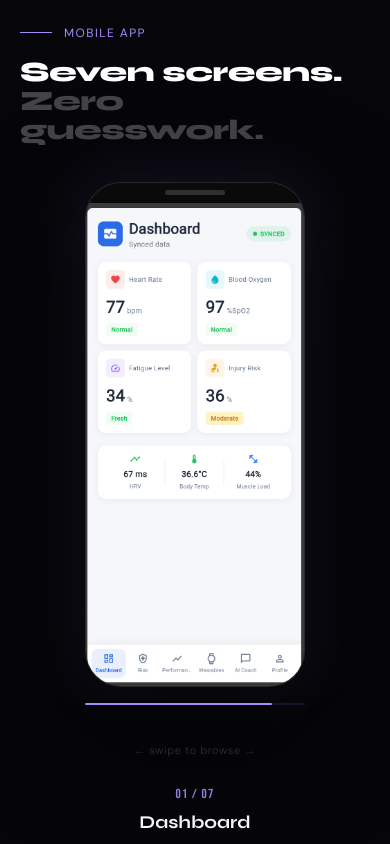
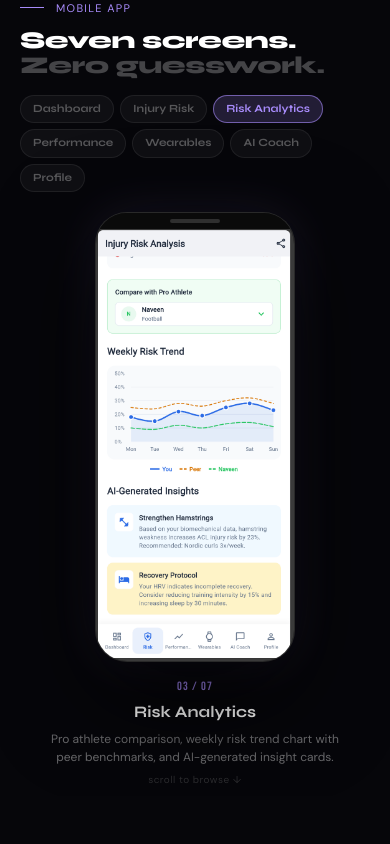
Before and after one commit to aadarsh2812/IIT-Pals-, a React (Vite) app in the folder mento-web/: page / in a window 390 px wide. Shown: the part 4120-4964 px from the top of the page. Built offline with nearby package versions, Linux system fonts and the light colour scheme.

Commit message:
feat: scroll-driven AppScreens on mobile
Screen titles shown above phone frame; scrolling through the 700vh
section advances the active screen automatically — no tap or swipe needed.

Co-Authored-By: Claude Sonnet 4.6 <noreply@anthropic.com>

```diff
--- a/mento-web/src/MentoShowcase.jsx
+++ b/mento-web/src/MentoShowcase.jsx
@@ -293,10 +293,11 @@ function Solution() {
   );
 }
 
-/* ── App Screenshots (auto-scroll) ───────────────────────────────────────── */
+/* ── App Screenshots ─────────────────────────────────────────────────────── */
 function AppScreens() {
   const [active, setActive] = useState(0);
   const isMobile = useMobile();
+  const sectionRef = useRef(null);
   const screens = [
     { img: "/screen1.png", label: "Dashboard", desc: "Real-time biometric overview with synced vitals — HR, SpO₂, Fatigue, Injury Risk — plus HRV, Body Temp, and Muscle Load." },
     { img: "/screen2.png", label: "Injury Risk", desc: "Body stress heatmap with 3D model, medical risk thresholds, and risk percentage display." },
@@ -307,92 +308,107 @@ function AppScreens() {
     { img: "/screen7.png", label: "Profile", desc: "Privacy controls, device management, account settings, and data sharing preferences." },
   ];
 
-  // auto-advance every 8s
+  // desktop auto-advance every 8s
   useEffect(() => {
+    if (isMobile) return;
     const id = setInterval(() => setActive(a => (a + 1) % screens.length), 8000);
     return () => clearInterval(id);
-  }, []);
+  }, [isMobile]);
 
-  // swipe to navigate
-  const touchStartX = useRef(null);
-  function onTouchStart(e) { touchStartX.current = e.touches[0].clientX; }
-  function onTouchEnd(e) {
-    if (touchStartX.current === null) return;
-    const diff = touchStartX.current - e.changedTouches[0].clientX;
-    if (Math.abs(diff) > 40) {
-      setActive(a => diff > 0 ? Math.min(a + 1, screens.length - 1) : Math.max(a - 1, 0));
-    }
-    touchStartX.current = null;
+  // scroll-driven active screen on mobile
+  const { scrollYProgress } = useScroll({ target: sectionRef, offset: ["start start", "end end"] });
+  useEffect(() => {
+    if (!isMobile) return;
+    const unsub = scrollYProgress.on("change", v => {
+      const idx = Math.min(Math.floor(v * screens.length), screens.length - 1);
+      setActive(idx);
+    });
+    return unsub;
+  }, [isMobile, scrollYProgress]);
+
+  if (isMobile) {
+    return (
+      /* ── Mobile: scroll-driven sticky ─────────────────────────────── */
+      <section id="app" ref={sectionRef} style={{ background: "#06060A", height: `${screens.length * 100}vh` }}>
+        {/* sticky viewport */}
+        <div style={{ position: "sticky", top: 0, height: "100vh", display: "flex", flexDirection: "column", justifyContent: "flex-start", padding: "48px 20px 24px", overflow: "hidden" }}>
+          {/* label */}
+          <div style={{ display: "flex", alignItems: "center", gap: 12, marginBottom: 12 }}>
+            <div style={{ width: 24, height: 1, background: "#A78BFA" }} />
+            <span style={{ fontFamily: "DM Sans", fontSize: 11, color: "#A78BFA", textTransform: "uppercase", letterSpacing: "0.12em" }}>Mobile App</span>
+          </div>
+
+          {/* heading */}
+          <h2 style={{ fontFamily: "Syne", fontWeight: 800, fontSize: "clamp(24px,6vw,42px)", color: "#fff", marginBottom: 16, letterSpacing: "-0.02em", lineHeight: 1.05 }}>
+            Seven screens.<br /><span style={{ color: "rgba(255,255,255,0.25)" }}>Zero guesswork.</span>
+          </h2>
+
+          {/* screen title pills — all 7, active highlighted */}
+          <div style={{ display: "flex", flexWrap: "wrap", gap: 6, marginBottom: 20 }}>
+            {screens.map((s, i) => (
+              <div key={s.label} style={{
+                fontFamily: "Syne", fontWeight: 700, fontSize: 11,
+                background: active === i ? "rgba(167,139,250,0.18)" : "rgba(255,255,255,0.04)",
+                border: active === i ? "1px solid rgba(167,139,250,0.6)" : "1px solid rgba(255,255,255,0.07)",
+                color: active === i ? "#A78BFA" : "rgba(255,255,255,0.3)",
+                borderRadius: 100, padding: "5px 12px",
+                transition: "all 0.3s",
+              }}>{s.label}</div>
+            ))}
+          </div>
+
+          {/* phone frame + description */}
+          <div style={{ display: "flex", flexDirection: "column", alignItems: "center", flex: 1, minHeight: 0 }}>
+            <div style={{ position: "relative", width: "min(200px, 55vw)", flexShrink: 0 }}>
+              <div style={{ border: "1px solid rgba(255,255,255,0.1)", borderRadius: 32, overflow: "hidden", background: "#111", boxShadow: "0 32px 100px rgba(0,0,0,0.8), 0 0 50px rgba(167,139,250,0.12)" }}>
+                <div style={{ height: 16, background: "#0a0a0a", display: "flex", justifyContent: "center", alignItems: "center" }}>
+                  <div style={{ width: 50, height: 4, background: "rgba(255,255,255,0.15)", borderRadius: 100 }} />
+                </div>
+                <AnimatePresence mode="wait">
+                  <motion.img key={active} src={screens[active].img} alt={screens[active].label}
+                    initial={{ opacity: 0, scale: 0.96 }} animate={{ opacity: 1, scale: 1 }} exit={{ opacity: 0, scale: 1.04 }}
+                    transition={{ duration: 0.3 }} style={{ width: "100%", display: "block" }} />
+                </AnimatePresence>
+              </div>
+            </div>
+
+            {/* counter + desc */}
+            <div style={{ textAlign: "center", marginTop: 16, maxWidth: 300 }}>
+              <div style={{ fontFamily: "Bebas Neue", fontSize: 12, color: "#A78BFA", letterSpacing: "0.1em", marginBottom: 4 }}>
+                {String(active + 1).padStart(2, "0")} / 07
+              </div>
+              <AnimatePresence mode="wait">
+                <motion.div key={active} initial={{ opacity: 0, y: 8 }} animate={{ opacity: 1, y: 0 }} exit={{ opacity: 0, y: -8 }} transition={{ duration: 0.2 }}>
+                  <div style={{ fontFamily: "Syne", fontWeight: 700, fontSize: 16, color: "#fff", marginBottom: 6 }}>{screens[active].label}</div>
+                  <div style={{ fontFamily: "DM Sans", fontSize: 12, color: "rgba(255,255,255,0.4)", lineHeight: 1.5 }}>{screens[active].desc}</div>
+                </motion.div>
+              </AnimatePresence>
+            </div>
+
+            {/* scroll hint */}
+            <div style={{ marginTop: "auto", paddingBottom: 8 }}>
+              <span style={{ fontFamily: "DM Sans", fontSize: 10, color: "rgba(255,255,255,0.15)", letterSpacing: "0.05em" }}>scroll to browse ↓</span>
+            </div>
+          </div>
+        </div>
+      </section>
+    );
   }
 
   return (
-    <section id="app" style={{ background: "#06060A", padding: isMobile ? "72px 20px" : "120px 24px" }}>
+    /* ── Desktop: side by side ───────────────────────────────────────── */
+    <section id="app" style={{ background: "#06060A", padding: "120px 24px" }}>
       <div style={{ maxWidth: 1200, margin: "0 auto" }}>
         <Reveal>
           <div style={{ display: "flex", alignItems: "center", gap: 12, marginBottom: 16 }}>
             <div style={{ width: 32, height: 1, background: "#A78BFA" }} />
             <span style={{ fontFamily: "DM Sans", fontSize: 12, color: "#A78BFA", textTransform: "uppercase", letterSpacing: "0.12em" }}>Mobile App</span>
           </div>
-          <h2 style={{ fontFamily: "Syne", fontWeight: 800, fontSize: "clamp(28px,5vw,64px)", color: "#fff", margin: isMobile ? "0 0 36px" : "0 0 56px", letterSpacing: "-0.02em", lineHeight: 1.05 }}>
+          <h2 style={{ fontFamily: "Syne", fontWeight: 800, fontSize: "clamp(28px,5vw,64px)", color: "#fff", margin: "0 0 56px", letterSpacing: "-0.02em", lineHeight: 1.05 }}>
             Seven screens.<br /><span style={{ color: "rgba(255,255,255,0.25)" }}>Zero guesswork.</span>
           </h2>
         </Reveal>
 
-        {isMobile ? (
-          /* ── Mobile: phone + tap grid ──────────────────────────────────── */
-          <Reveal>
-            <div style={{ display: "flex", flexDirection: "column", alignItems: "center", gap: 24 }}>
-              {/* phone frame — swipeable */}
-              <div style={{ position: "relative", width: 220 }}>
-                <div
-                  onTouchStart={onTouchStart} onTouchEnd={onTouchEnd}
-                  style={{ border: "1px solid rgba(255,255,255,0.1)", borderRadius: 36, overflow: "hidden", background: "#111", boxShadow: "0 40px 120px rgba(0,0,0,0.8), 0 0 60px rgba(167,139,250,0.15)", touchAction: "pan-y", userSelect: "none" }}>
-                  <div style={{ height: 20, background: "#0a0a0a", display: "flex", justifyContent: "center", alignItems: "center" }}>
-                    <div style={{ width: 60, height: 5, background: "rgba(255,255,255,0.15)", borderRadius: 100 }} />
-                  </div>
-                  <AnimatePresence mode="wait">
-                    <motion.img key={active} src={screens[active].img} alt={screens[active].label}
-                      initial={{ opacity: 0, x: 30 }} animate={{ opacity: 1, x: 0 }} exit={{ opacity: 0, x: -30 }}
-                      transition={{ duration: 0.25 }} style={{ width: "100%", display: "block", pointerEvents: "none" }} />
-                  </AnimatePresence>
-                </div>
-                {/* progress bar under phone */}
-                <div style={{ height: 2, background: "rgba(167,139,250,0.12)", borderRadius: 100, marginTop: 16, overflow: "hidden" }}>
-                  <motion.div key={active} initial={{ width: "0%" }} animate={{ width: "100%" }} transition={{ duration: 8.0, ease: "linear" }}
-                    style={{ height: "100%", background: "#A78BFA", borderRadius: 100 }} />
-                </div>
-              </div>
-
-              {/* swipe hint */}
-              <div style={{ textAlign: "center", marginTop: 8 }}>
-                <span style={{ fontFamily: "DM Sans", fontSize: 11, color: "rgba(255,255,255,0.2)", letterSpacing: "0.05em" }}>← swipe to browse →</span>
-              </div>
-
-              {/* current screen label */}
-              <div style={{ textAlign: "center" }}>
-                <div style={{ fontFamily: "Bebas Neue", fontSize: 13, color: "#A78BFA", letterSpacing: "0.1em", marginBottom: 4 }}>
-                  {String(active + 1).padStart(2, "0")} / 07
-                </div>
-                <div style={{ fontFamily: "Syne", fontWeight: 700, fontSize: 18, color: "#fff", marginBottom: 6 }}>{screens[active].label}</div>
-                <div style={{ fontFamily: "DM Sans", fontSize: 12, color: "rgba(255,255,255,0.4)", lineHeight: 1.5, maxWidth: 280 }}>{screens[active].desc}</div>
-              </div>
-
-              {/* tap grid — all 7 screens as pill buttons */}
-              <div style={{ display: "flex", flexWrap: "wrap", gap: 8, justifyContent: "center", width: "100%" }}>
-                {screens.map((s, i) => (
-                  <button key={s.label} onClick={() => setActive(i)} style={{
-                    fontFamily: "Syne", fontWeight: 700, fontSize: 12,
-                    background: active === i ? "rgba(167,139,250,0.15)" : "rgba(255,255,255,0.04)",
-                    border: active === i ? "1px solid rgba(167,139,250,0.5)" : "1px solid rgba(255,255,255,0.07)",
-                    color: active === i ? "#A78BFA" : "rgba(255,255,255,0.35)",
-                    borderRadius: 100, padding: "8px 16px", cursor: "pointer", transition: "all 0.2s"
-                  }}>{s.label}</button>
-                ))}
-              </div>
-            </div>
-          </Reveal>
-        ) : (
-          /* ── Desktop: side by side ─────────────────────────────────────── */
         <div style={{ display: "grid", gridTemplateColumns: "1fr 1.4fr", gap: 48, alignItems: "center" }}>
           {/* phone frame */}
           <Reveal>
@@ -447,7 +463,6 @@ function AppScreens() {
             </div>
           </Reveal>
         </div>
-        )}
       </div>
     </section>
   );
```
Also changed, not shown: 1 other file (tests, documents, lock files or other folders). Lines whose indentation alone changed are shown as unchanged.
